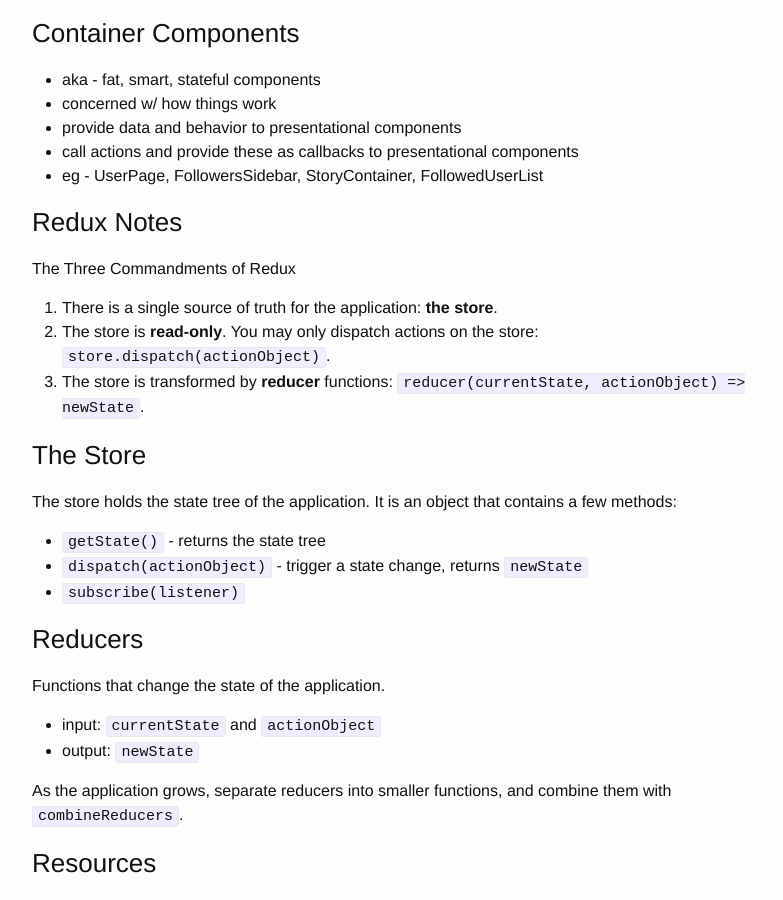
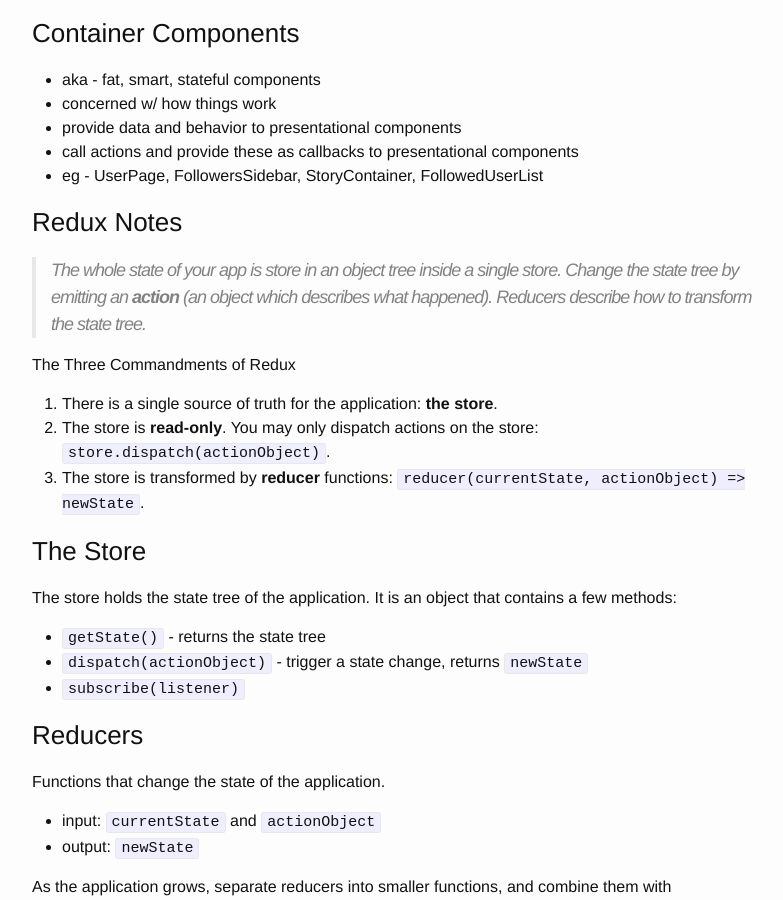
Before and after one commit to radavis/radavis.github.io, a Jekyll site: the page built from _posts/2016-09-12-react-and-redux-cheat-sheet.markdown, in a window 1280 px wide and 900 px high, scrolled down 2277 px. Shown: the whole window, without its empty margins (238-1021 px from the left). Built offline with Jekyll 4.4.1, drawn with Linux system fonts in a browser that asks for light colours.

Commit message:
update redux notes

```diff
--- a/_posts/2016-09-12-react-and-redux-cheat-sheet.markdown
+++ b/_posts/2016-09-12-react-and-redux-cheat-sheet.markdown
@@ -120,6 +120,10 @@
 
 ### Redux Notes
 
+> The whole state of your app is store in an object tree inside a single store.
+> Change the state tree by emitting an **action** (an object which describes what happened).
+> Reducers describe how to transform the state tree.
+
 The Three Commandments of Redux
 
 1. There is a single source of truth for the application: **the store**.
```
